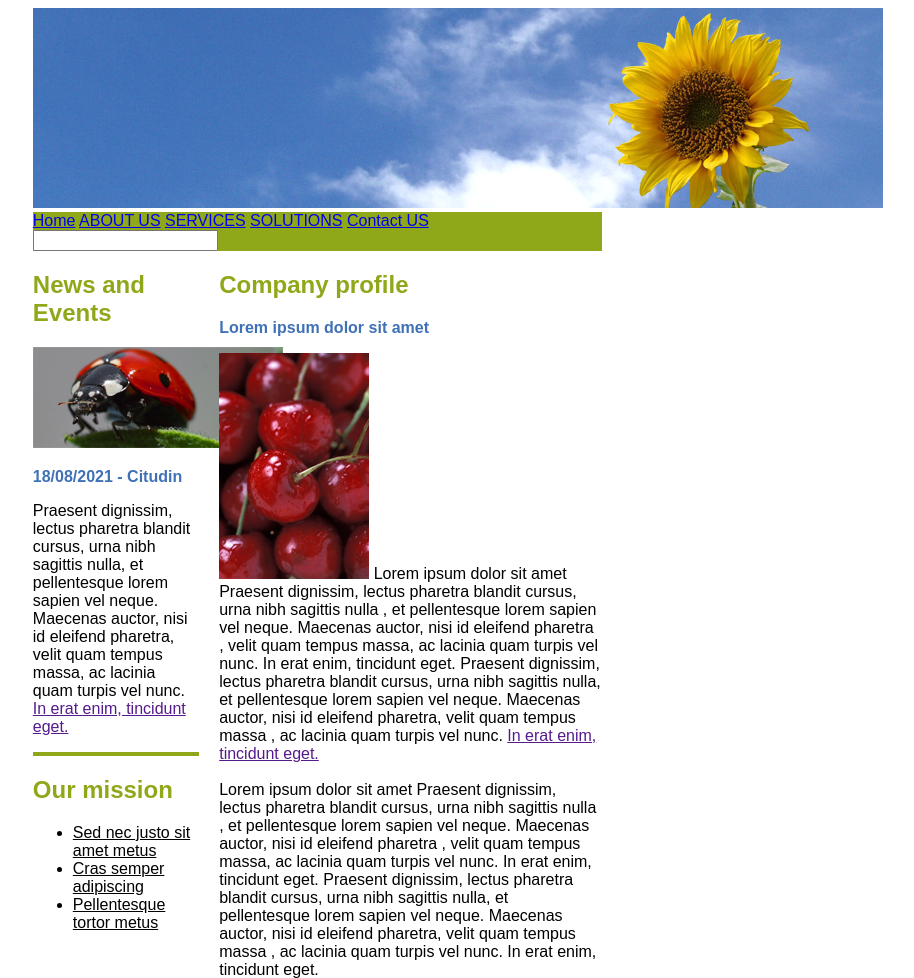
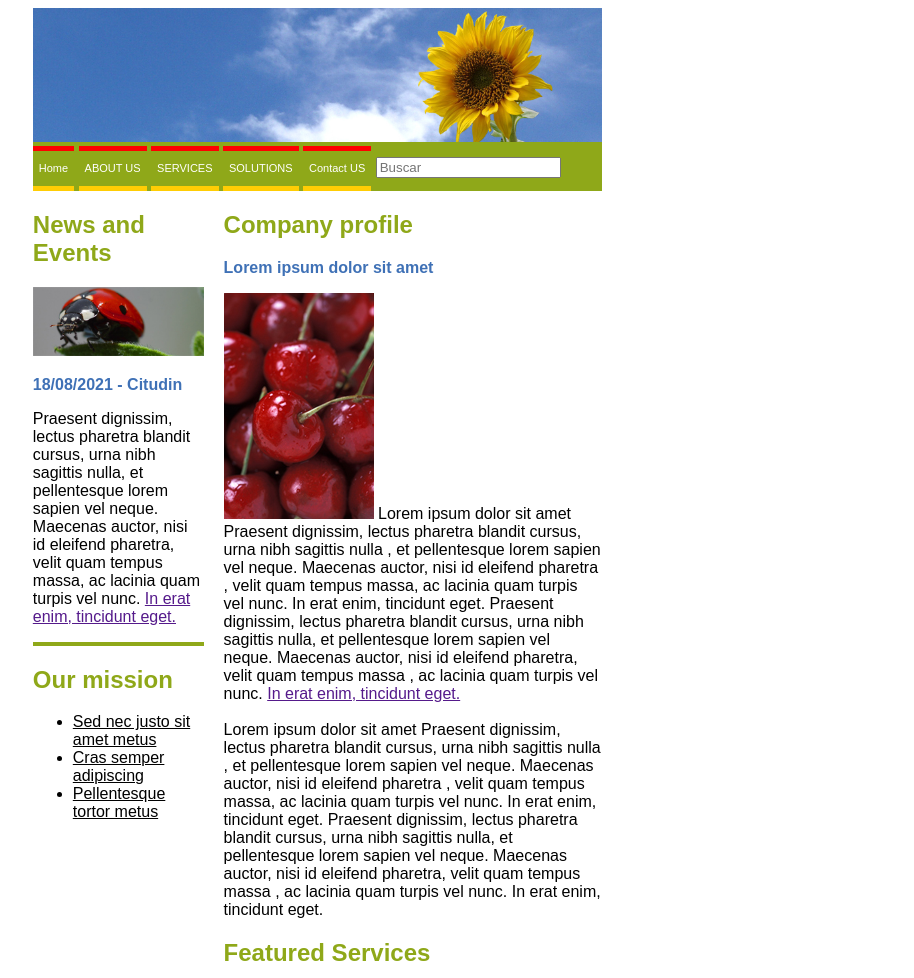
Before and after one commit to caiolizeo/Cp2-web, a plain HTML site: page index.html in a window 1280 px wide. Shown: the top 978 px of the page, without its empty margins (228-1142 px from the left). Drawn offline with Linux system fonts and the light colour scheme.

Commit message:
incrementos no CSS

```diff
--- a/css/index.css
+++ b/css/index.css
@@ -1,17 +1,31 @@
 .box-pai{
     display: flex;
     flex-direction: column;
-    width: 45%;
-    margin-left: 20%;
     font-family: arial, sans-serif;
 }
 
+@media(min-width:720px){
+    .box-pai{
+        display: flex;
+        width: 45%;
+        margin-left: 20%;
+        flex-direction: column;
+        font-family: arial, sans-serif;
+    }
+}
+
 .box {
+    align-items: baseline;
+
+}
+.box-child1{
+
 
 }
 
 .box-child2{
     /* Menu */
+    border: none;
     background-color: #8FA819;
 
 }
@@ -22,12 +36,20 @@
 
 }
 
+@media(max-width:720px){
+    .box-conteudo{
+        display: flex;
+        flex-direction: row;
+        flex-wrap: wrap-reverse;
+    }
+}
+
+
 .box-child3{
     /* Joaninha */
     display: block;
-    flex-basis: 20vw;
     margin-right: 20px;
-    min-width: 13vw;
+
 
 }
 
@@ -41,11 +63,17 @@
 .box-footer{
     background-color: #8FA819;
     text-align: center;
+    color: #fff;
 }
 
 hr{
     border: 2px solid #8FA819;
     background-color: #8FA819;
+}
+
+img{
+    max-width: 100%;
+    border: none;
 }
 
 .titulo{
@@ -57,54 +85,24 @@ hr{
     font-weight: bold;
 }
 
-/*
-.box-geral{
-    width: 50%;
-    padding: 5%;
-    margin-left: 20%;
-    background-color: bisque;
-    border: solid 2px black;
-
+button{
+    height: 45px;
+    color: #ffffff;
+    font-size: 11px ;
+    background-color: #8FA819;
+    border: none;
+    border-bottom: 5px solid #FFCD04;
+    border-top: 5px solid red;
+    border-radius: 0%;
 
 }
 
-.box{
-    display: block;
-    width: 100vw;
-    min-width: 5vw;
-    height: 15vh;
-    padding: 1vh 1vw;
-}
-.box-conteudo{
-    display: flex;
-    flex-direction: column-reverse;
-    width: ;
-}
-
-
-.box1{
+button:hover{
+    color: #ffffff;
+    background-color: #FFCD04;
+    border: none;
+    border-radius: 0%;
+    border-bottom: 5px solid #FFCD04;
+    border-top: 5px solid #FFCD04;;
 
 }
-.box2{
-
-    flex direction: row;
-
-    background-color: #8FA819;
-    display: block;
-    width: 100vw;
-}
-
-.box3{
-
-    display: flex;
-    width: 100vw;
-    background-color: blueviolet;
-}
-
-.box4{
-
-    display: flex;
-    width: 100vw;
-    background-color: crimson;
-}
-*/
--- a/index.html
+++ b/index.html
@@ -8,21 +8,18 @@
         <link rel="stylesheet" href="./css/index.css">
     </head>
 
-
     <body>
     <div class="box-pai">
         <div class="box-header">
-            <div class="box box-child1">
+            <div class="box box-child2">
                 <img src="./img/banner.jpg" alt="banner" title="banner girassol">
-            </div>
-            <div class="box box-child2">
                 <nav class="menu">
-                    <a href="./index.html">Home</a>
-                    <a href="./about.html">ABOUT US</a>
-                    <a href="./services.html">SERVICES</a>
-                    <a href="./solutions.html">SOLUTIONS</a>
-                    <a href="./contact.html">Contact US</a>
-                    <input type="text" id="busca" name="busca">
+                    <button href="./index.html">Home</button>
+                    <button href="./about.html">ABOUT US</button>
+                    <button href="./services.html">SERVICES</button>
+                    <button href="./solutions.html">SOLUTIONS</button>
+                    <button href="./contact.html">Contact US</button>
+                    <input type="text" id="busca" name="busca" placeholder="Buscar">
                 </nav>
             </div>
         </div>
```
